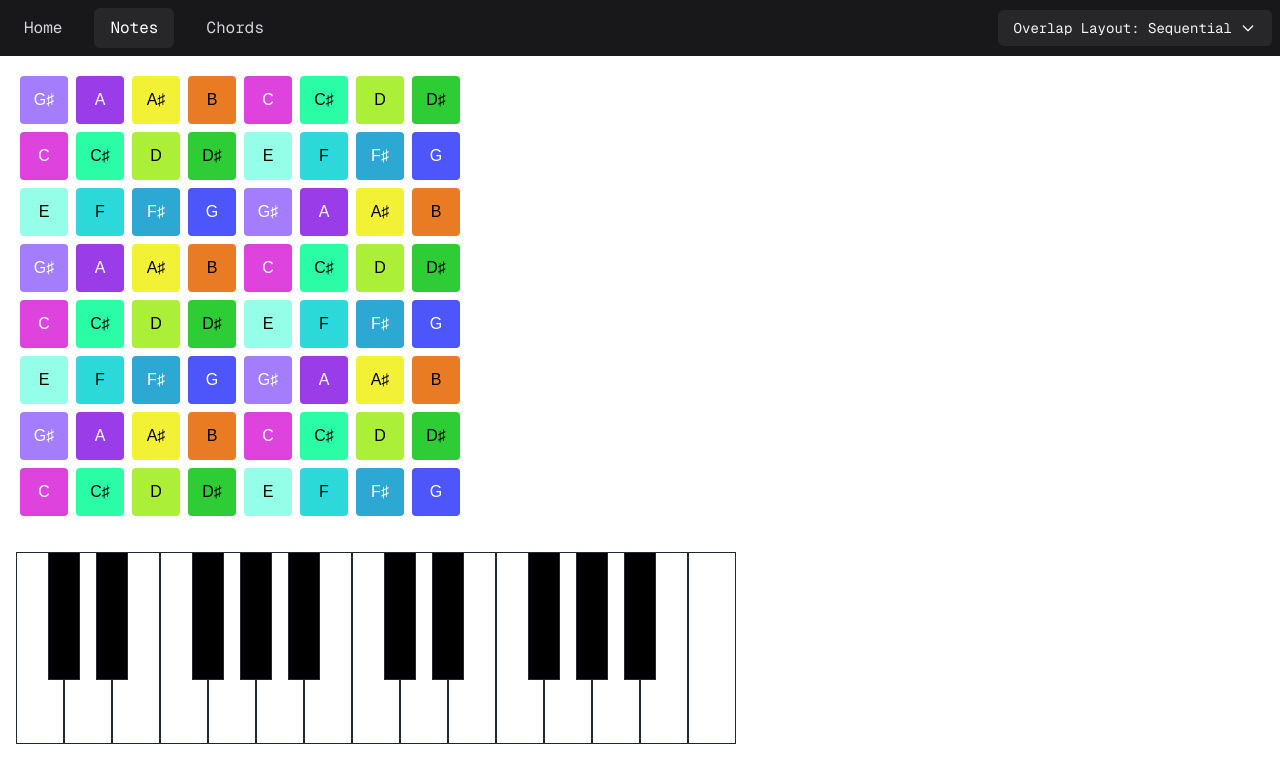
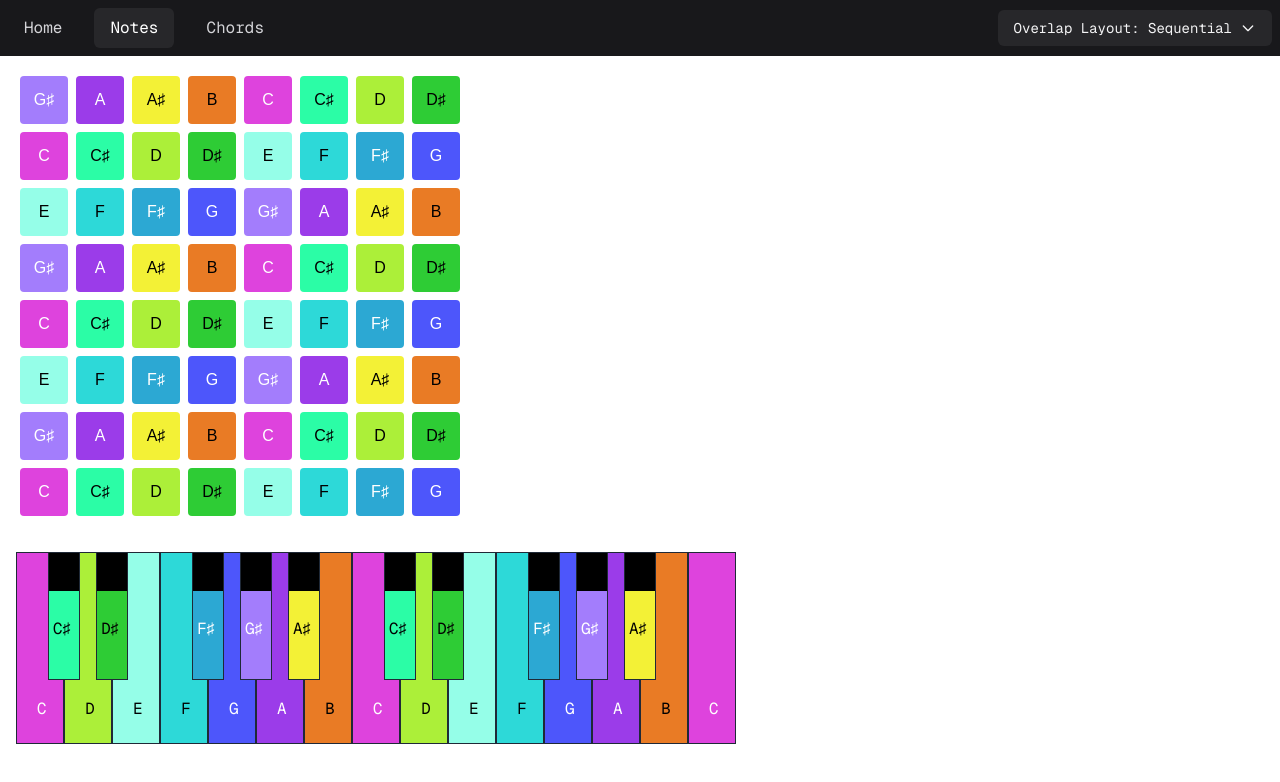
Before and after one commit to leouofa/gridbeat, a Next.js app: page /notes in a window 1280 px wide. Shown: the top 782 px of the page. Built offline with nearby package versions, Linux system fonts and the light colour scheme.

Commit message:
modified the keyboard to highlight the keys

```diff
--- a/components/PianoKeyboard.tsx
+++ b/components/PianoKeyboard.tsx
@@ -1,54 +1,47 @@
 import React from "react";
+import { NOTES } from "@/constants";
+import { Note } from "@/types";
 
 interface PianoKeyProps {
-  isBlack: boolean;
-  note: string;
+  note: Note;
+  octave: number;
 }
 
-const PianoKey: React.FC<PianoKeyProps> = ({ isBlack, note }) => {
+const PianoKey: React.FC<PianoKeyProps> = ({ note, octave }) => {
+  const isBlack = !note.natural;
+
   return (
     <div
       className={`
-            ${
-              isBlack
-                ? "bg-black h-32 w-8 -mx-4 z-10 hover:bg-gray-800"
-                : "bg-white h-48 w-12 hover:bg-gray-100"
-            }
-            relative cursor-pointer border border-gray-800
-          `}
-      data-note={note}
-    />
+        ${isBlack ? "bg-black h-32 w-8 -mx-4 z-10 pl-1 pt-16" : `bg-white h-48 w-12 pl-5 pt-36 `}
+        relative border border-gray-800 font-mono
+      `}
+      data-note={`${note.name}${octave}`}
+      style={{
+        background: isBlack
+          ? `linear-gradient(to bottom, black 0%, black 30%, ${note.color} 30%, ${note.color} 100%)`
+          : note.color,
+        color: note.textColor,
+      }}
+    >
+      {note.name}
+    </div>
   );
 };
 
 const PianoKeyboard: React.FC = () => {
   const createKeys = () => {
-    const notes = [
-      "C",
-      "C#",
-      "D",
-      "D#",
-      "E",
-      "F",
-      "F#",
-      "G",
-      "G#",
-      "A",
-      "A#",
-      "B",
-    ];
     const keys = [];
-    const octaves = 2; // Full piano has 7 octaves plus a few extra keys
+    const octaves = 2;
 
     for (let octave = 0; octave < octaves; octave++) {
-      notes.forEach((note) => {
-        const isBlack = note.includes("#");
-        keys.push({ note: `${note}${octave}`, isBlack });
+      NOTES.forEach((note) => {
+        keys.push({ note, octave });
       });
     }
 
     // Add the final C key for the last octave
-    keys.push({ note: "C8", isBlack: false });
+    keys.push({ note: NOTES[0], octave: 2 });
 
     return keys;
   };
@@ -59,7 +52,7 @@ const PianoKeyboard: React.FC = () => {
     <div className="w-full overflow-x-auto p-4">
       <div className="flex relative">
         {keys.map((key, index) => (
-          <PianoKey key={index} isBlack={key.isBlack} note={key.note} />
+          <PianoKey key={index} note={key.note} octave={key.octave} />
         ))}
       </div>
     </div>
```
